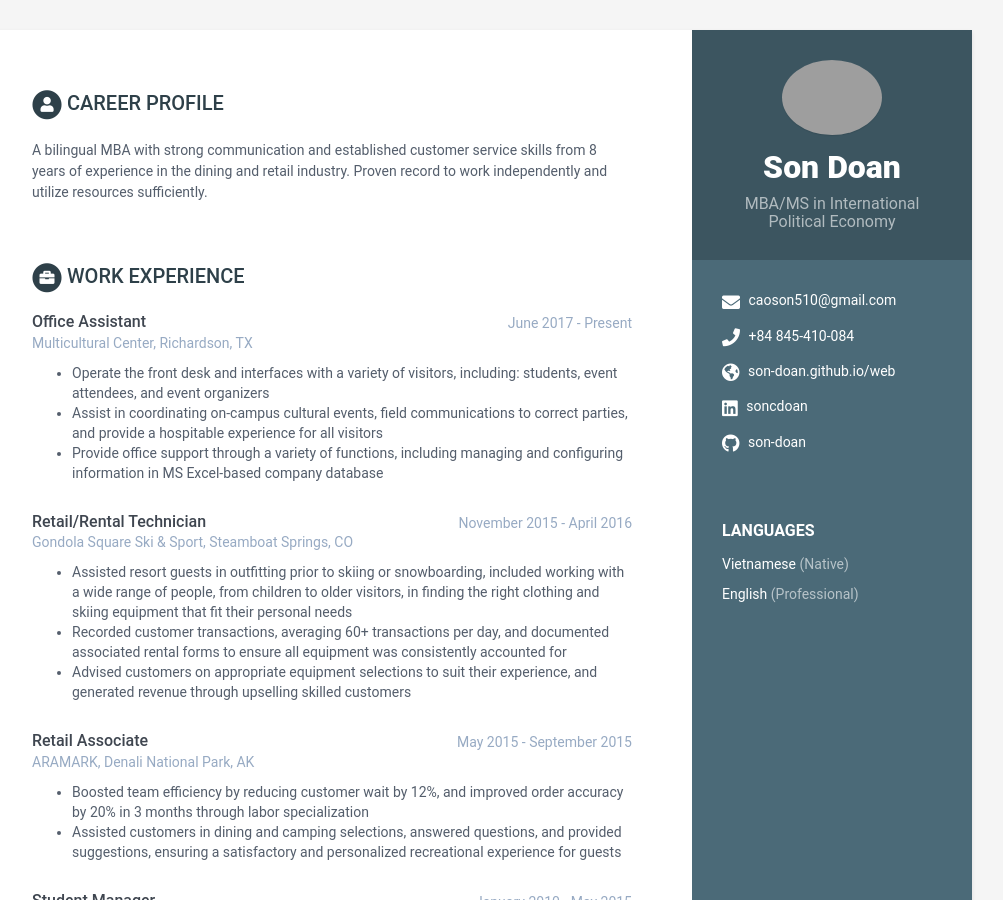
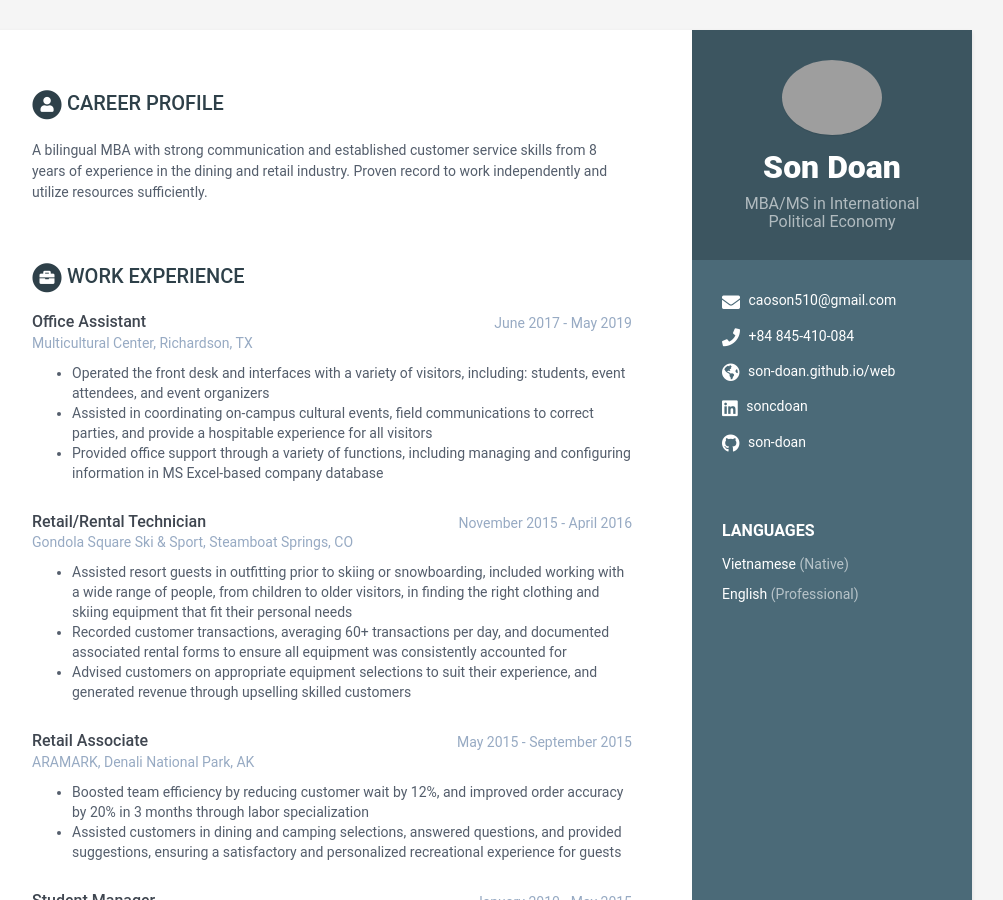
Before and after one commit to son-doan/web, a Jekyll site: the page built from index.html, in a window 1280 px wide and 900 px high. Shown: the whole window, without its empty margins (168-1171 px from the left). Built offline with Jekyll 4.4.1, drawn with Linux system fonts in a browser that asks for light colours.

Commit message:
Update data.yml

```diff
--- a/_data/data.yml
+++ b/_data/data.yml
@@ -45,12 +45,12 @@ education:
 
 experiences:
     - role: Office Assistant
-      time: June 2017 - Present
+      time: June 2017 - May 2019
       company: Multicultural Center, Richardson, TX
       details: |
-          - Operate the front desk and interfaces with a variety of visitors, including: students, event attendees, and event organizers
-          - Assist in coordinating on-campus cultural events, field communications to correct parties, and provide a hospitable experience for all visitors
-          - Provide office support through a variety of functions, including managing and configuring information in MS Excel-based company database
+          - Operated the front desk and interfaces with a variety of visitors, including: students, event attendees, and event organizers
+          - Assisted in coordinating on-campus cultural events, field communications to correct parties, and provide a hospitable experience for all visitors
+          - Provided office support through a variety of functions, including managing and configuring information in MS Excel-based company database
 
     - role: Retail/Rental Technician
       time: November 2015 - April 2016
```
